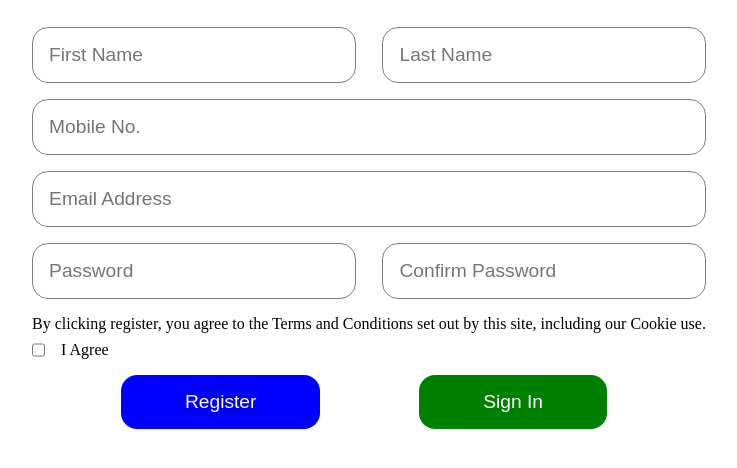
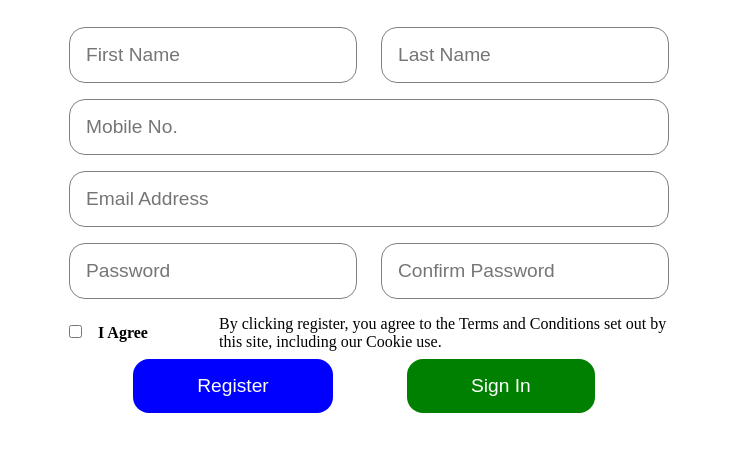
Before and after one commit to bphan23/antra-hw, a plain HTML site: page antra-hw1-html/index.html in a window 1280 px wide. Shown: the part 74-542 px from the top of the page, without its empty margins (271-1008 px from the left). Drawn offline with Linux system fonts and the light colour scheme.

Commit message:
finished hw2

```diff
--- a/antra-hw1-html/index.html
+++ b/antra-hw1-html/index.html
@@ -4,48 +4,51 @@
     <meta charset="UTF-8" />
     <meta name="viewport" content="width=device-width, initial-scale=1.0" />
     <title>Bryan Phan - Sign Up Page</title>
-    <link rel="stylesheet" href="styles.css"/>
+    <link rel="stylesheet" href="styles.css" />
   </head>
   <body>
-
     <div class="main-div">
       <h1>Sign Up</h1>
       <form class="main-container">
-
         <div id="short-input-1" class="item">
           <input placeholder="First Name" type="text" id="first-input" />
           <input placeholder="Last Name" type="text" id="last-input" />
         </div>
 
         <div class="item">
-        <input placeholder="Mobile No." type="text" id="mobile-input"/>
+          <input placeholder="Mobile No." type="text" id="mobile-input" />
         </div>
 
         <div class="item">
-        <input placeholder="Email Address" type="text" id="email-input"/>
+          <input placeholder="Email Address" type="text" id="email-input" />
         </div>
 
         <div id="short-input-2" class="item">
           <input placeholder="Password" type="text" id="pass-input" />
-        <input placeholder="Confirm Password" type="text" id="confirm-input"/>
+          <input
+            placeholder="Confirm Password"
+            type="text"
+            id="confirm-input"
+          />
         </div>
 
         <div id="checkbox-item-text">
-        <p class="checkbox-text">By clicking register, you agree to the Terms and Conditions set out by
-            this site, including our Cookie use.</p>
+          <div>
+            <input class="checkbox-input" type="checkbox" /><label
+              >I Agree</label
+            >
           </div>
-
-      <div id="checkbox-item-input" class="item">
-        <input class="checkbox-input" type="checkbox">I Agree</input>
+          <p class="checkbox-text">
+            By clicking register, you agree to the Terms and Conditions set out
+            by this site, including our Cookie use.
+          </p>
         </div>
 
         <div class="btn-item">
           <button id="registerBtn">Register</button>
           <button id="signInBtn">Sign In</button>
         </div>
-
       </form>
     </div>
-
   </body>
 </html>
--- a/antra-hw1-html/styles.css
+++ b/antra-hw1-html/styles.css
@@ -52,12 +52,19 @@ input[type="text"] {
   justify-items: flex-start;
 }
 
+label {
+  font-weight: bold;
+}
+
 #checkbox-item-text {
+  display: grid;
+  grid-template-columns: repeat(4, 150px);
+  align-items: center;
   margin-bottom: 0.5rem;
 }
 
-.checkbox-item {
-  margin-right: 1rem;
+.checkbox-text {
+  grid-column: 2 / span 3;
 }
 
 .checkbox-input {
@@ -89,6 +96,13 @@ button {
 
 .btn-item > button {
   margin-right: 10px;
+}
+
+@media screen and (max-width: 670px) {
+  #checkbox-item-input {
+    display: flex;
+    flex-direction: column;
+  }
 }
 
 @media screen and (max-width: 475px) {
```
Also changed, not shown: antra-hw2/hw2.js (added, +52 -0 lines), 1 other file. Lines whose indentation alone changed are shown as unchanged.
